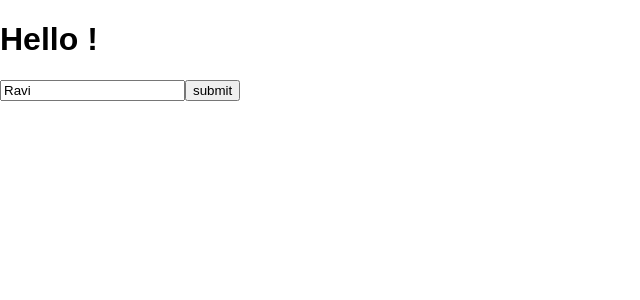
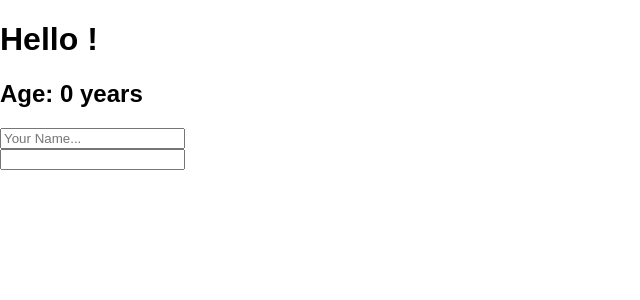
Before and after one commit to DaniAkash/simple-create-react-app, a React (Create React App) app: page / in a window 1280 px wide. Shown: the top 300 px of the page, without its empty margins (0-640 px from the left). Built offline with nearby package versions, Linux system fonts and the light colour scheme.

Commit message:
create live form fields

```diff
--- a/src/App.js
+++ b/src/App.js
@@ -3,6 +3,8 @@ import Name from './Components/Name';
 import logo from './logo.svg';
 import './App.css';
 import NameInput from './Components/NameInput';
+import Age from './Components/Age';
+import AgeInput from './Components/AgeInput';
 
 class App extends Component {
 
@@ -11,26 +13,36 @@ class App extends Component {
 
     this.state = {
       name: '',
+      age: 0,
     };
 
-    // code here...
-  }
-
-  updateName = name => {
-    this.setState({
-      name,
-    });
   }
 
   componentDidMount() {
 
   }
 
+  onInputChange = (type, event) => {
+    const newState = {...this.state};
+    newState[type] = event.target.value;
+    this.setState(newState);
+  }
+
   render() {
     return (
       <div>
+
         <Name name={this.state.name}/>
-        <NameInput updateName={this.updateName} />
+        <Age age={this.state.age}/>
+
+        <NameInput
+          onInputChange={this.onInputChange}
+          name={this.state.name}
+        />
+        <AgeInput
+          onInputChange={this.onInputChange}
+          name={this.state.age}
+        />
       </div>
     )
   }
--- /dev/null
+++ b/src/Components/Age.js
@@ -0,0 +1,9 @@
+import React from 'react';
+
+const Age = ({age}) => {
+    return (
+        <h2>{`Age: ${age} years`}</h2>
+    );
+};
+
+export default Age;
--- /dev/null
+++ b/src/Components/AgeInput.js
@@ -0,0 +1,16 @@
+import React from 'react';
+
+const AgeInput = ({age, onInputChange}) => {
+
+    const changeAge = e => {
+        onInputChange('age', e);
+    };
+
+    return (
+        <div>
+            <input value={age} type="number" onChange={changeAge}/>
+        </div>
+    )
+};
+
+export default AgeInput;
--- a/src/Components/NameInput.js
+++ b/src/Components/NameInput.js
@@ -10,34 +10,22 @@ class NameInput extends Component {
     constructor() {
         super();
 
-        this.state = {
-            nameInputValue: "Ravi",
-            otherValue: 1,
-            someanothervalue: 2,
-        };
     }
 
     changeNameInput = e => {
-        this.setState({
-            nameInputValue: e.target.value
-        });
+        this.props.onInputChange('name', e);
     }
 
     render() {
-
-        const onButtonClick = () => {
-            this.props.updateName(this.state.nameInputValue)
-        };
 
         return (
             <div>
                 <input
                     type="text"
                     placeholder="Your Name..."
-                    value={this.state.nameInputValue}
+                    value={this.props.name}
                     onChange={this.changeNameInput}
                 />
-                <button onClick={onButtonClick}>submit</button>
             </div>
         )
     }
```
